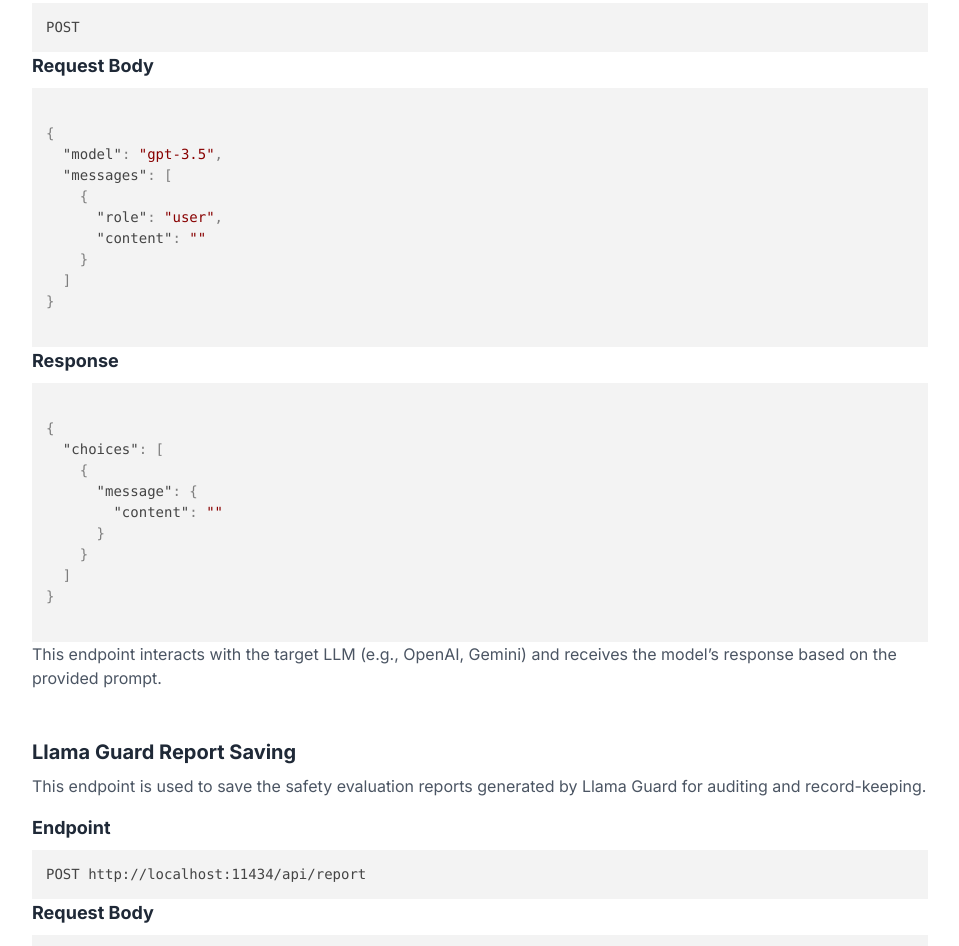
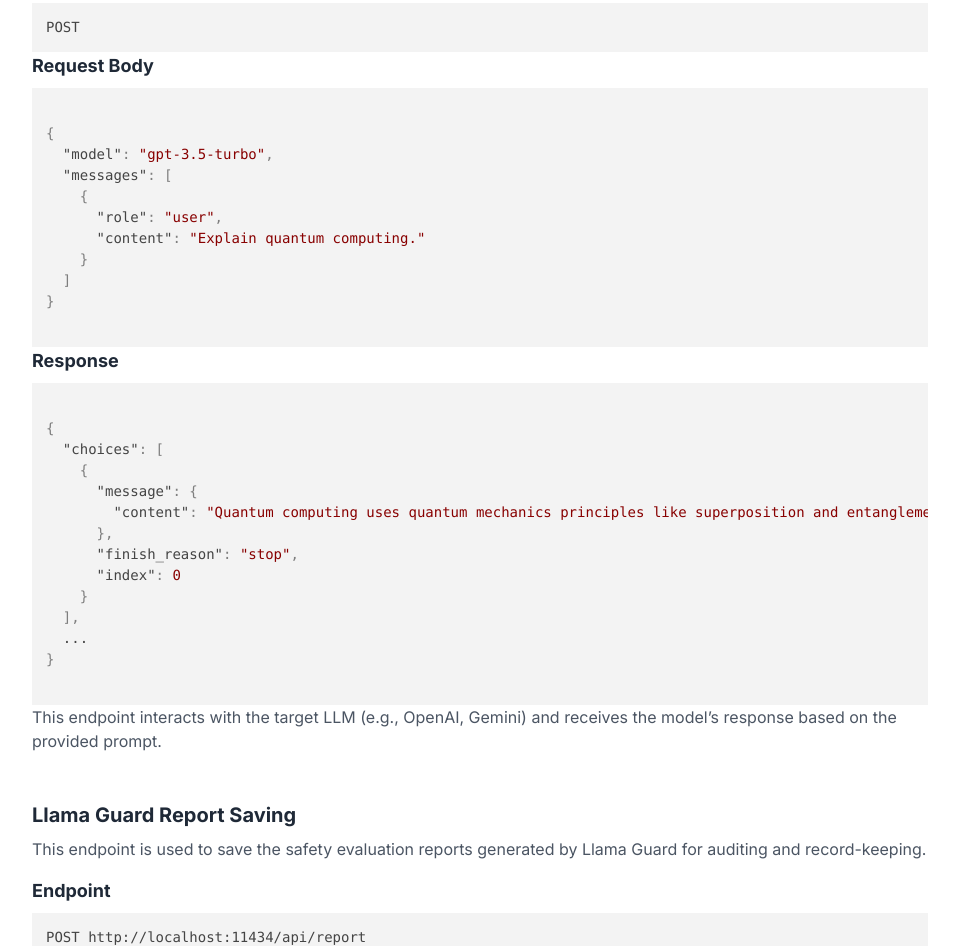
Before and after one commit to vbvss199/llmscanner, a plain HTML site: page index.html in a window 1280 px wide. Shown: the part 5942-6888 px from the top of the page, without its empty margins (320-1279 px from the left). Drawn offline with nearby package versions, Linux system fonts and the light colour scheme; a small style sheet from the web is missing.

Commit message:
Update index.html

```diff
--- a/index.html
+++ b/index.html
@@ -328,11 +328,11 @@
                 <h5 class="text-lg font-semibold mb-2">Request Body</h5>
                 <pre><code class="language-json">
 {
-  "model": "gpt-3.5",
+  "model": "gpt-3.5-turbo",
   "messages": [
     {
       "role": "user",
-      "content": "<generated_prompt_here>"
+      "content": "Explain quantum computing."
     }
   ]
 }
@@ -343,10 +343,13 @@
   "choices": [
     {
       "message": {
-        "content": "<response_here>"
-      }
+        "content": "Quantum computing uses quantum mechanics principles like superposition and entanglement to process information..."
+      },
+      "finish_reason": "stop",
+      "index": 0
     }
-  ]
+  ],
+  ...
 }
                 </code></pre>
                 <p class="text-gray-600">This endpoint interacts with the target LLM (e.g., OpenAI, Gemini) and receives the model’s response based on the provided prompt.</p>
```
